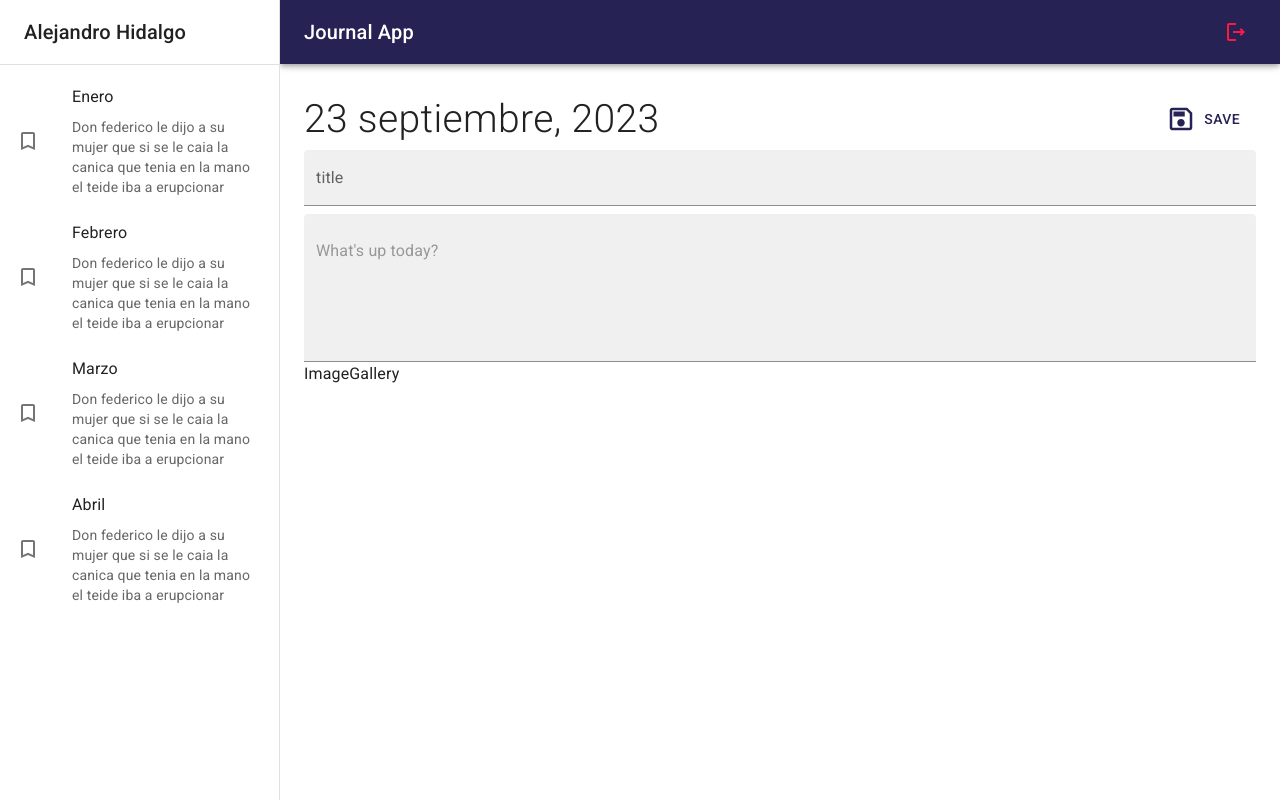
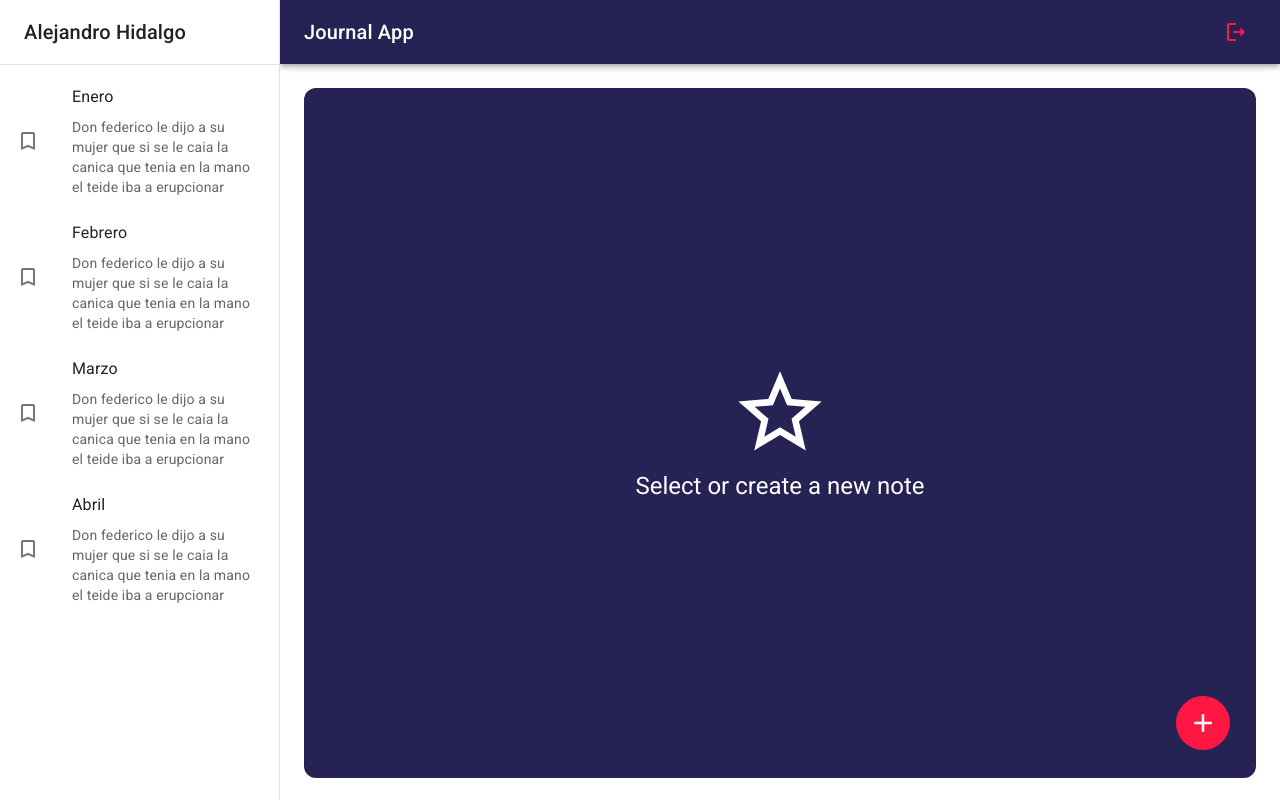
Before and after one commit to 23alex09/journal-app, a React (Vite) app: page / in a window 1280 px wide. Built offline with nearby package versions, Linux system fonts and the light colour scheme.

Commit message:
add image gallery and floating button to add more notes

```diff
--- a/src/journal/components/ImageGallery.jsx
+++ b/src/journal/components/ImageGallery.jsx
@@ -1,6 +1,70 @@
+import ImageList from '@mui/material/ImageList';
+import ImageListItem from '@mui/material/ImageListItem';
 
 export const ImageGallery = () => {
     return (
-        <div>ImageGallery</div>
-    )
+        <ImageList sx={ { width: '100%', height: 600 } } cols={ 4 } rowHeight={ 300 }>
+            { itemData.map( ( item ) => (
+                <ImageListItem key={ item.img }>
+                    <img
+                        src={ `${item.img}?w=164&h=164&fit=crop&auto=format` }
+                        srcSet={ `${item.img}?w=164&h=164&fit=crop&auto=format&dpr=2 2x` }
+                        alt={ item.title }
+                        loading="lazy"
+                    />
+                </ImageListItem>
+            ) ) }
+        </ImageList>
+    );
 }
+
+const itemData = [
+    {
+        img: 'https://images.unsplash.com/photo-1551963831-b3b1ca40c98e',
+        title: 'Breakfast',
+    },
+    {
+        img: 'https://images.unsplash.com/photo-1551782450-a2132b4ba21d',
+        title: 'Burger',
+    },
+    {
+        img: 'https://images.unsplash.com/photo-1522770179533-24471fcdba45',
+        title: 'Camera',
+    },
+    {
+        img: 'https://images.unsplash.com/photo-1444418776041-9c7e33cc5a9c',
+        title: 'Coffee',
+    },
+    {
+        img: 'https://images.unsplash.com/photo-1533827432537-70133748f5c8',
+        title: 'Hats',
+    },
+    {
+        img: 'https://images.unsplash.com/photo-1558642452-9d2a7deb7f62',
+        title: 'Honey',
+    },
+    {
+        img: 'https://images.unsplash.com/photo-1516802273409-68526ee1bdd6',
+        title: 'Basketball',
+    },
+    {
+        img: 'https://images.unsplash.com/photo-1518756131217-31eb79b20e8f',
+        title: 'Fern',
+    },
+    {
+        img: 'https://images.unsplash.com/photo-1597645587822-e99fa5d45d25',
+        title: 'Mushrooms',
+    },
+    {
+        img: 'https://images.unsplash.com/photo-1567306301408-9b74779a11af',
+        title: 'Tomato basil',
+    },
+    {
+        img: 'https://images.unsplash.com/photo-1471357674240-e1a485acb3e1',
+        title: 'Sea star',
+    },
+    {
+        img: 'https://images.unsplash.com/photo-1589118949245-7d38baf380d6',
+        title: 'Bike',
+    },
+];
--- a/src/journal/pages/JournalPage.jsx
+++ b/src/journal/pages/JournalPage.jsx
@@ -1,3 +1,5 @@
+import { AddOutlined } from "@mui/icons-material"
+import { IconButton } from "@mui/material"
 import { JournalLayout } from "../layout/JournalLayout"
 import { NoteView, NothingSelectedView } from "../views"
 
@@ -7,8 +9,22 @@ export const JournalPage = () => {
 
             {/* El typografy si acaba traduciendo en un elemento html en este caso el indicado en la propiedad variant, tambien lo podemos especificar en la propiedad component pero este no cambiara su apariencia en pantalla */ }
             {/* <Typography variant='h1'>JournalPage</Typography> */ }
-            {/* <NothingSelectedView/> */ }
-            <NoteView />
+            <NothingSelectedView />
+            {/* <NoteView /> */ }
+            <IconButton
+                size='large'
+                sx={ {
+                    color: 'white',
+                    backgroundColor: 'error.main',
+                    ':hover': { backgroundColor: 'error.main', opacity: 0.9 },
+                    position: 'fixed',
+                    right: 50,
+                    bottom: 50
+                } }
+            >
+                <AddOutlined sx={ { fontSize: 30 } } />
+            </IconButton>
+
         </JournalLayout>
     )
 }
```
